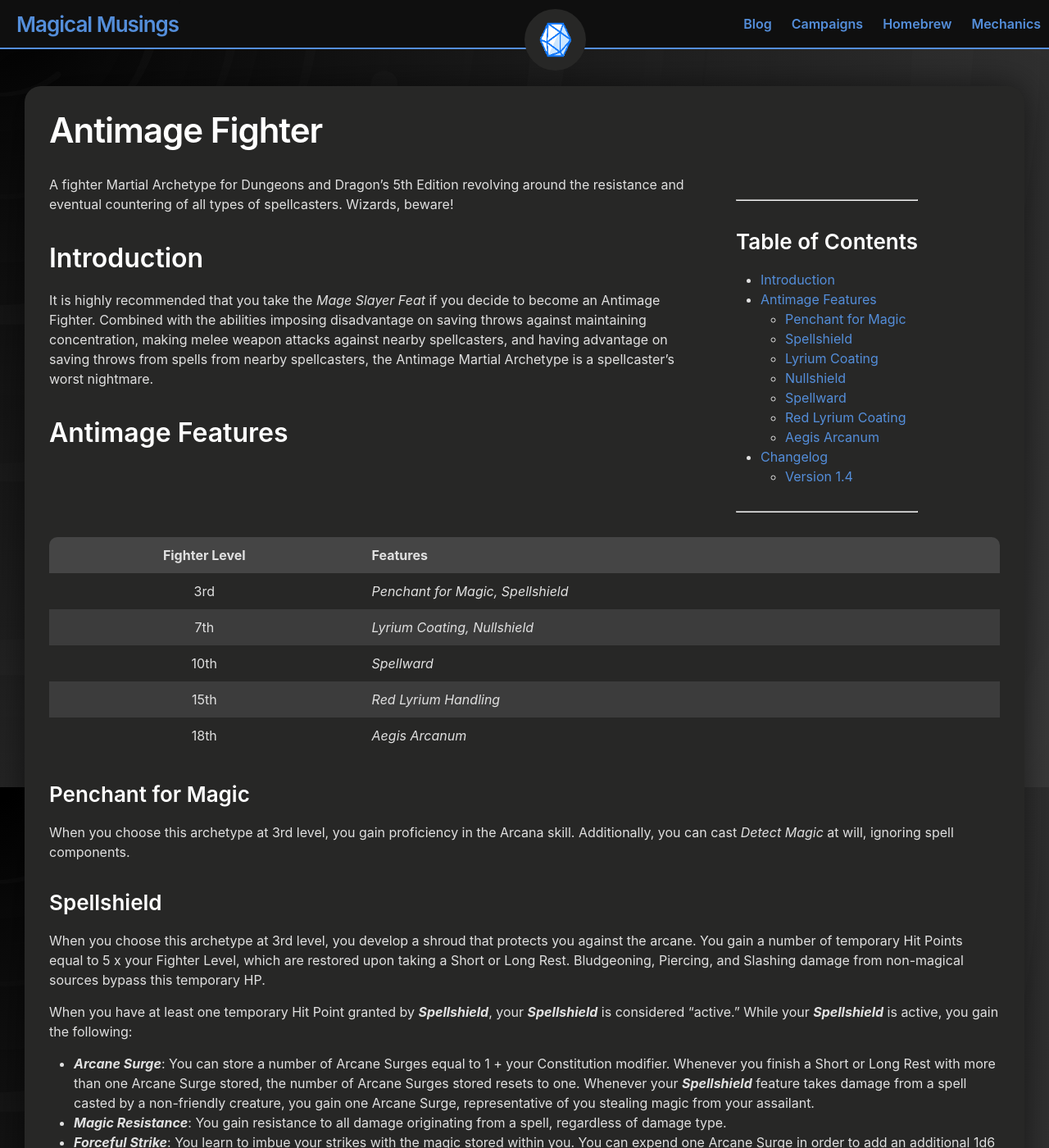
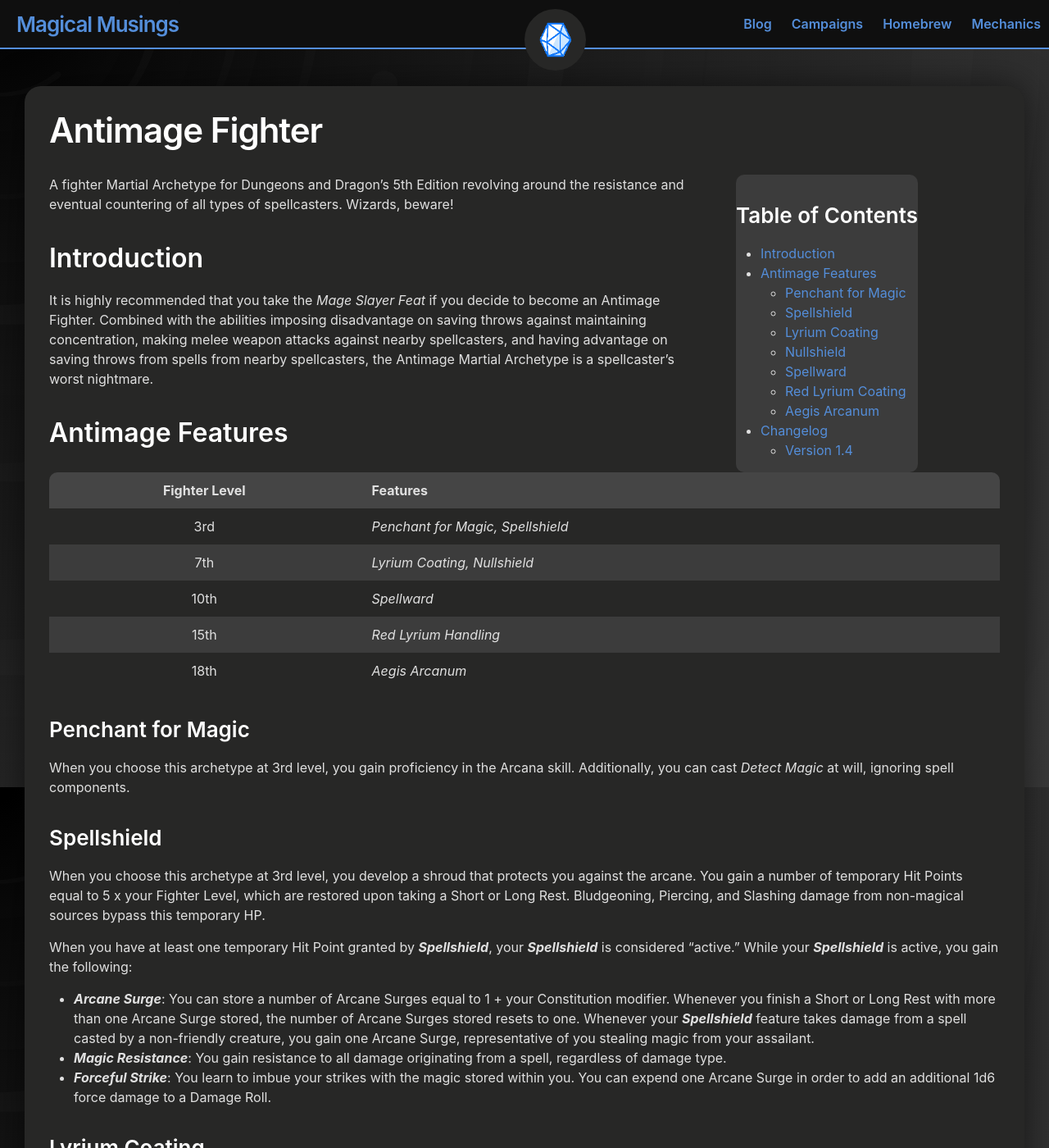
Before and after one commit to andersthemagi/magicalmusings.github.io, a Jekyll site: the page built from _posts/homebrew/2020-10-08-antimage.md, in a window 1280 px wide and 1400 px high. Shown: the whole window at 82% size. Built offline with Jekyll 4.4.1, drawn with Linux system fonts in a browser that asks for light colours.

Commit message:
changing toc appearance

```diff
--- a/_posts/homebrew/2020-10-08-antimage.md
+++ b/_posts/homebrew/2020-10-08-antimage.md
@@ -5,14 +5,13 @@
 categories: Homebrew, Subclasses
 author: Andres Sepulveda
 ---
-<div class="toc" style="float: right; margin-left: 50px; margin-right: 100px">
+<div class="toc">
 
-<hr style="margin-bottom: 5px;">
 ### Table of Contents
 {:.no_toc}
 * TOC
 {:toc}
-<hr>
+
 </div>
 
 A fighter Martial Archetype for Dungeons and Dragon's 5th Edition revolving around the resistance and eventual countering of all types of spellcasters. Wizards, beware!
--- a/_sass/_base.scss
+++ b/_sass/_base.scss
@@ -169,6 +169,14 @@
   }
 }
 
+.toc {
+  background-color: #3c3c3c;
+  border-radius: 10px;
+  float: right;
+  margin-left: 50px;
+  margin-right: 100px;
+}
+
 table {
   margin-bottom: $spacing-unit;
   width: 100%;
```
